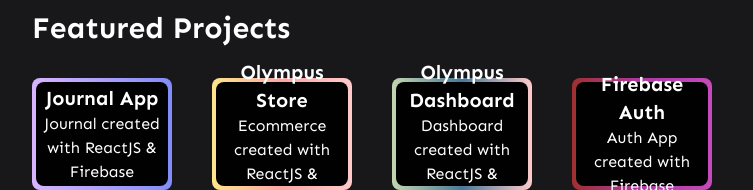
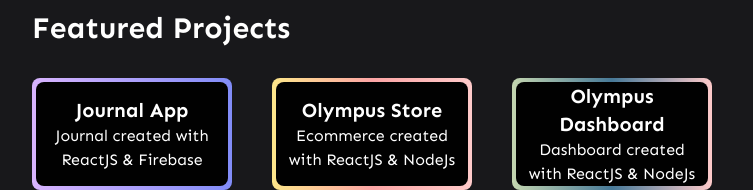
Before and after one commit to FelixVNolasco/felixvnolasco-portfolio, a Next.js app: page / in a window 1280 px wide. Shown: the part 762-952 px from the top of the page, without its empty margins (268-1021 px from the left). Built offline with nearby package versions, Linux system fonts and the light colour scheme.

Commit message:
changed url in journal app

```diff
--- a/components/Projects/Projects.component.tsx
+++ b/components/Projects/Projects.component.tsx
@@ -7,7 +7,7 @@
     <div className="my-16 px-3 font-sen" id="projects">
       <p className="text-3xl font-bold text-white">Featured Projects</p>
       <div className="my-8 flex flex-col items-center justify-center gap-10 sm:flex-row">
-        <Link href="https://journal-app-react-mu.vercel.app/auth/login" passHref>
+        <Link href="https://journal-app-felixvnolasco.vercel.app/" passHref>
           <a
             className="h-[7rem] w-[14rem] cursor-pointer rounded-lg bg-gradient-to-r from-[#D8B4FE] to-[#818CF8] p-1 text-white duration-100 hover:scale-105"
             target="_blank"
@@ -46,19 +46,6 @@
             </div>
           </a>
         </Link>
-
-        <Link href="https://felixvnolasco-firebase-auth.herokuapp.com/login" passHref>
-          <a
-            className="h-[7rem] w-[14rem] cursor-pointer rounded-lg bg-gradient-to-r from-[#9e3030] via-[#ad39a4] to-[#c54abb] p-1 text-white duration-100 hover:scale-105"
-            target="_blank"
-            rel="noopener noreferrer"
-          >
-            <div className="flex h-full w-full flex-col items-center justify-center rounded-lg bg-primary px-2 text-center font-medium">
-              <p className="text-xl font-semibold">Firebase Auth</p>
-              <p>Auth App created with Firebase</p>
-            </div>
-          </a>
-        </Link>
       </div>
     </div>
   );
```
